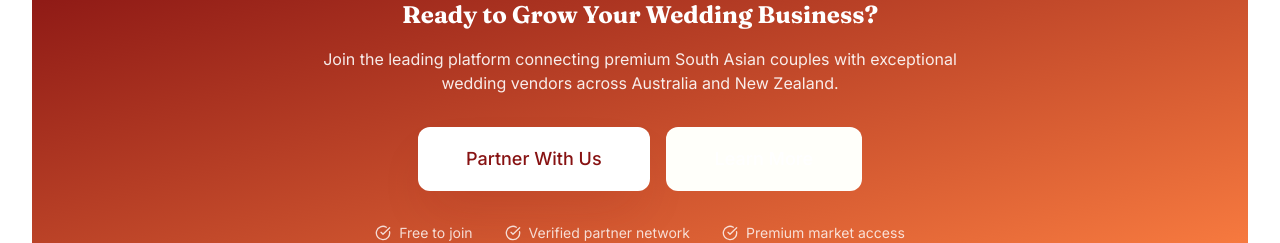
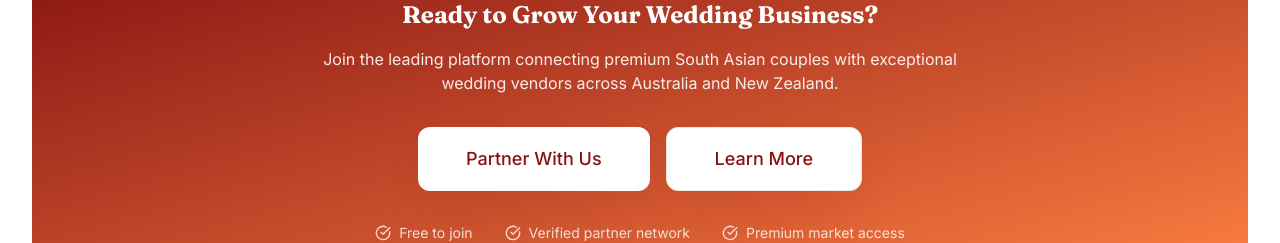
Before and after one commit to tech-jag/mel-milaap, a React (Vite) app: page / in a window 1280 px wide. Shown: the part 9180-9423 px from the top of the page. Built offline with nearby package versions, Linux system fonts and the light colour scheme; a web font is replaced by a local one.

Commit message:
Code edited in Lovable Code Editor

```diff
--- a/src/pages/Home.tsx
+++ b/src/pages/Home.tsx
@@ -1125,7 +1125,7 @@ const Home = () => {
                 asChild
                 variant="outline"
                 size="xl"
-                className="text-lux-porcelain border-lux-porcelain/30 hover:bg-lux-porcelain/10"
+                className="bg-white text-brand-burgundy hover:bg-white/90 shadow-luxury"
               >
                 <Link to="/suppliers">
                   Learn More
```
